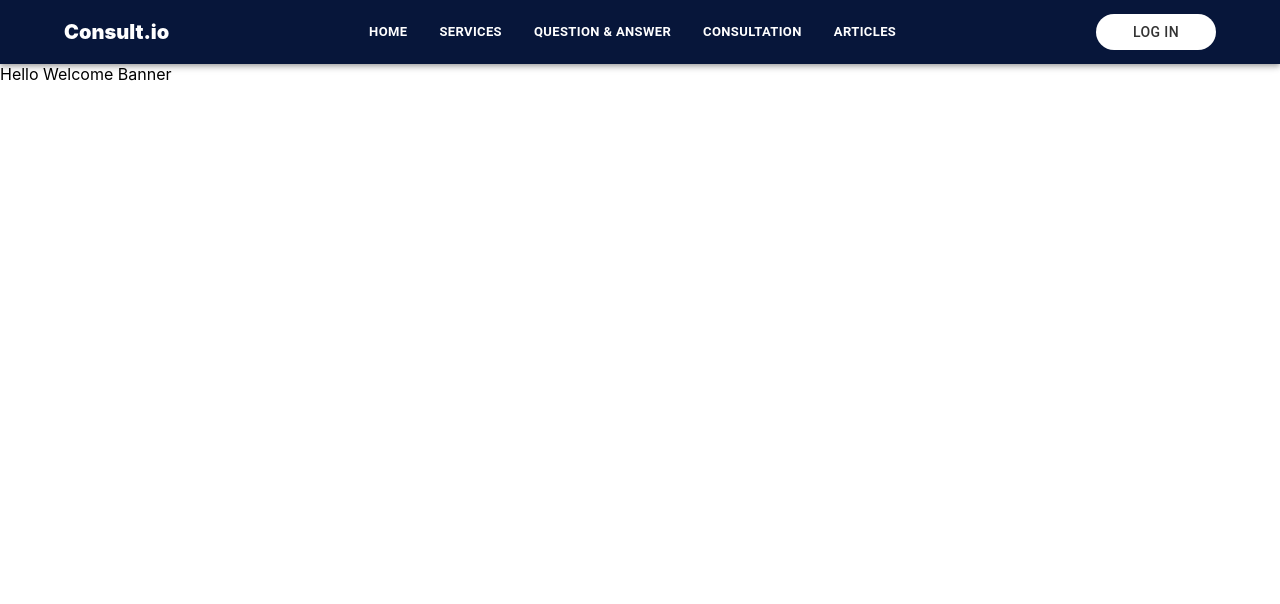
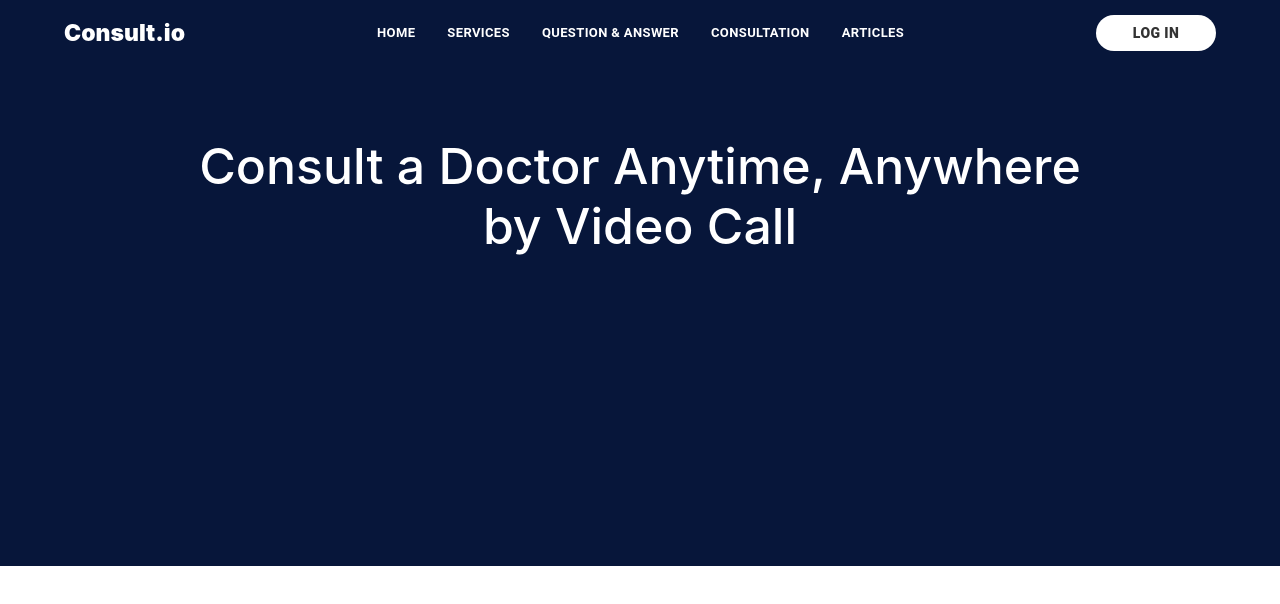
Before and after one commit to sadeeqdev/consult.io, a React (Create React App) app: page / in a window 1280 px wide. Shown: the top 604 px of the page. Built offline with nearby package versions, Linux system fonts and the light colour scheme.

Commit message:
Welcome Banner In progress

```diff
--- a/src/components/Navbar.js
+++ b/src/components/Navbar.js
@@ -8,8 +8,8 @@ import MenuIcon from '@mui/icons-material/Menu';
 
 const HeaderText = styled('h2')({
     color:'#fff',
-    fontWeight:'950',
-    fontSize:'20px'
+    fontWeight:'900',
+    fontSize:'23px'
 })
 
 
@@ -18,6 +18,7 @@ const StyledToolBar = styled(Toolbar)({
     margin:'auto',
     display:'flex',
     justifyContent:'space-between',
+    boxShadow:'0px'
 })
 
 const StyledMenuButton = styled(Button)({
@@ -28,6 +29,7 @@ const StyledMenuButton = styled(Button)({
 
 const StyledLoginButton = styled(Button)({
     color:'#333',
+    fontWeight:800,
     backgroundColor:'#fff',
     borderRadius:'20px',
     width:'120px'
@@ -36,7 +38,7 @@ const StyledLoginButton = styled(Button)({
 const Navbar = () => {
   return (
     <div>
-        <AppBar position="sticky" sx={{backgroundColor:'#07163a'}} >
+        <AppBar position="sticky" sx={{backgroundColor:'#07163a', boxShadow:'none'}} >
                 <StyledToolBar>
                     <HeaderText>Consult.io</HeaderText>
                     <Box direction="row" sx={{display:{xs:'none', sm:'block'}}}>
--- a/src/components/WelcomeBanner.js
+++ b/src/components/WelcomeBanner.js
@@ -1,8 +1,42 @@
-import { Box } from "@mui/system"
+import { styled } from "@mui/system"
 
 const WelcomeBanner = () => {
+
+    const StyledBanner = styled('div')({
+        width: '100%',
+        height: 500,
+        backgroundColor: '#07163a',
+        color: 'white'
+    })
+
+    const StyledBannerDiv = styled('div')({
+        width: '90%',
+        color: 'white',
+        margin: 'auto',
+    })
+
+    const StyledBannerHeader = styled('div')({
+        color: '#fff',
+        fontWeight:500,
+        fontSize:'50px',
+        textAlign:'center',
+        paddingTop:'70px'
+    })
+
+    const StyledBannerTaxt = styled('div')({
+
+    })
+
+
+
   return (
-    <Box>Hello Welcome Banner</Box>
+    <StyledBanner>
+        <StyledBannerDiv>
+            <StyledBannerHeader>
+                Consult a Doctor Anytime, Anywhere <br/>by Video Call
+            </StyledBannerHeader>
+        </StyledBannerDiv>
+    </StyledBanner>
   )
 }
 
```
